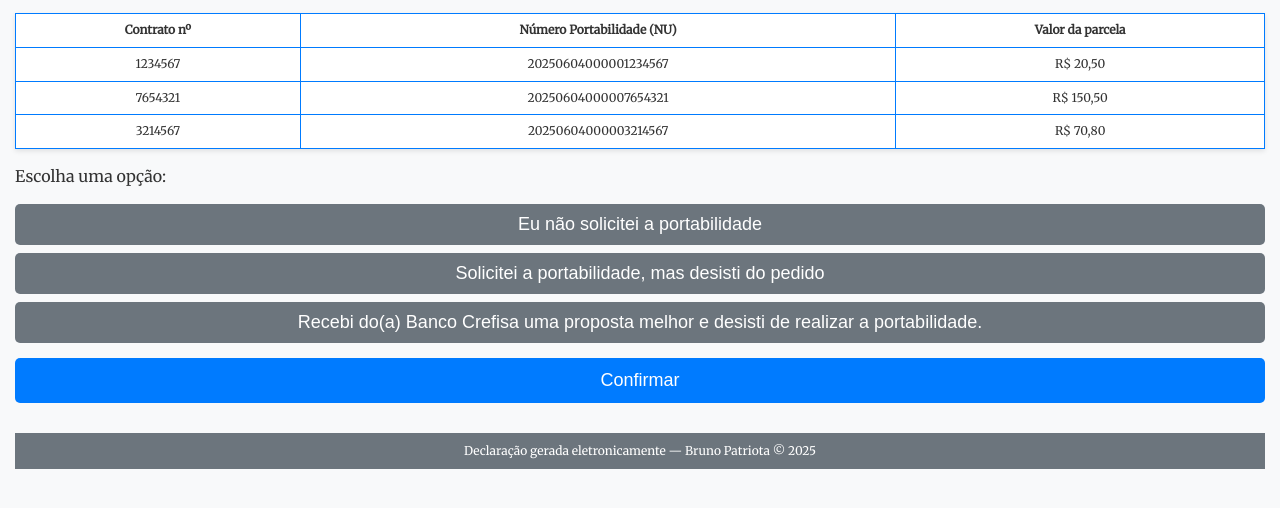
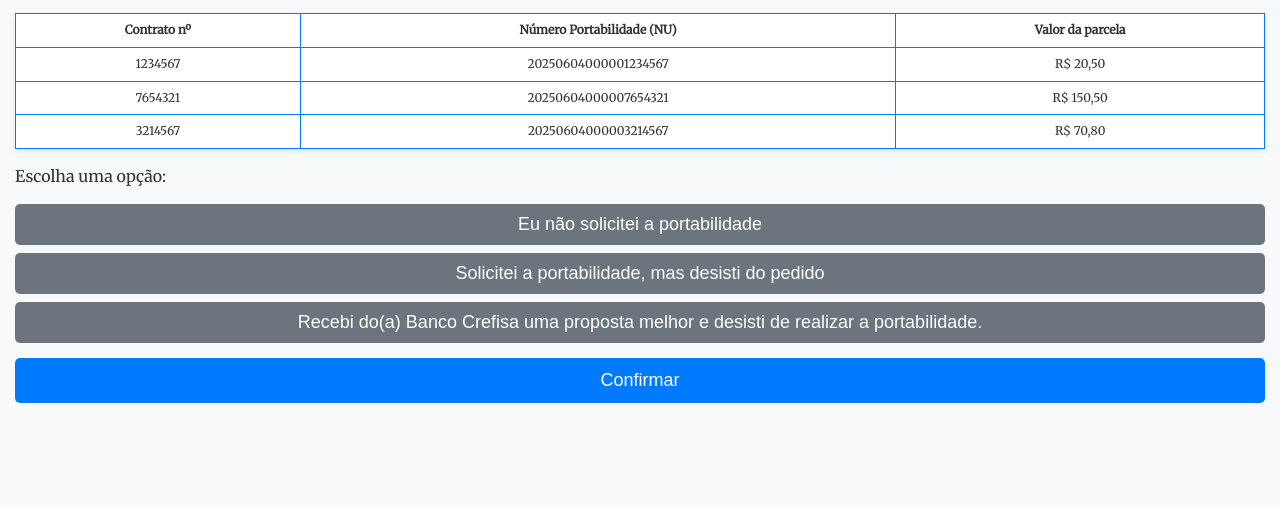
Before and after one commit to bvconex/site_termo_teste, a plain HTML site: page index.html in a window 1280 px wide. Shown: the part 104-612 px from the top of the page. Drawn offline with Linux system fonts and the light colour scheme.

Commit message:
Update index.html

```diff
--- a/index.html
+++ b/index.html
@@ -151,10 +151,6 @@
 
   <button class="confirm-button">Confirmar</button>
 
-  <footer>
-    Declaração gerada eletronicamente — Bruno Patriota © 2025
-  </footer>
-
   <script>
     document.querySelector('.confirm-button').addEventListener('click', () => {
       const selecionado = document.querySelector('.buttons button.selected');
```
